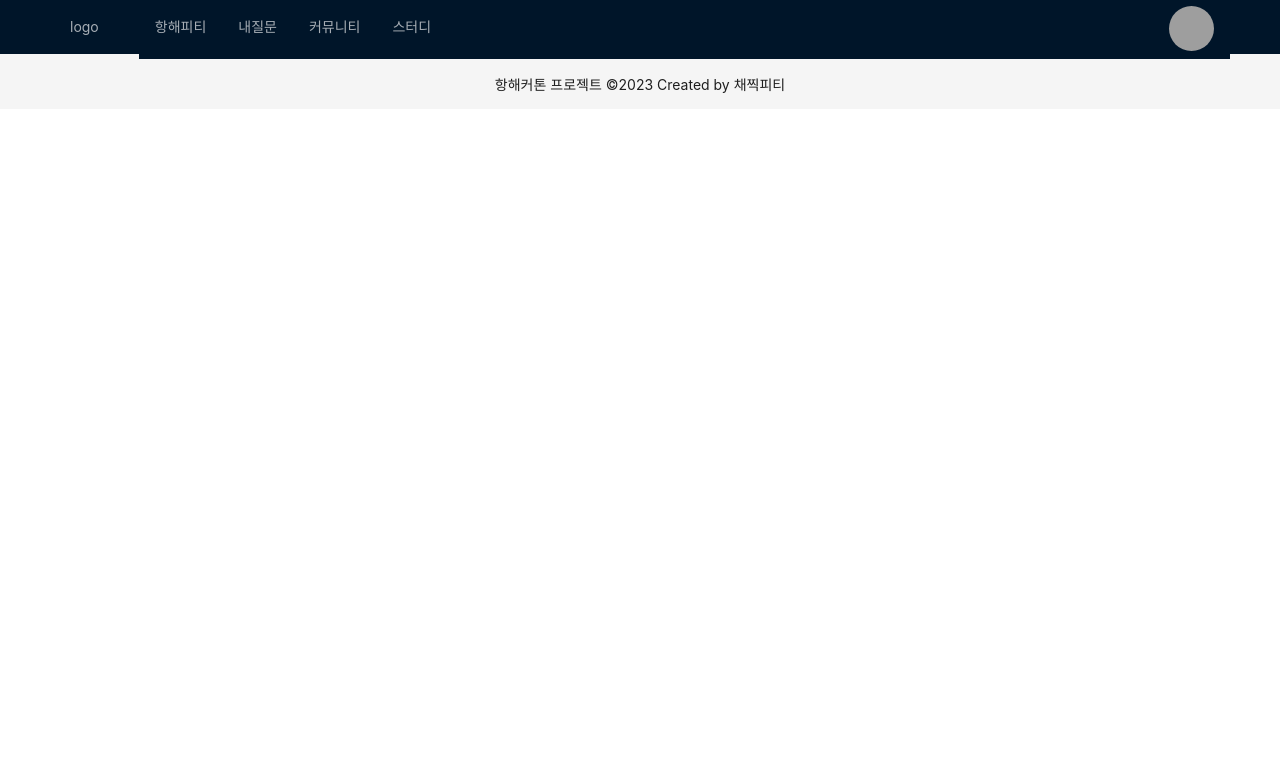
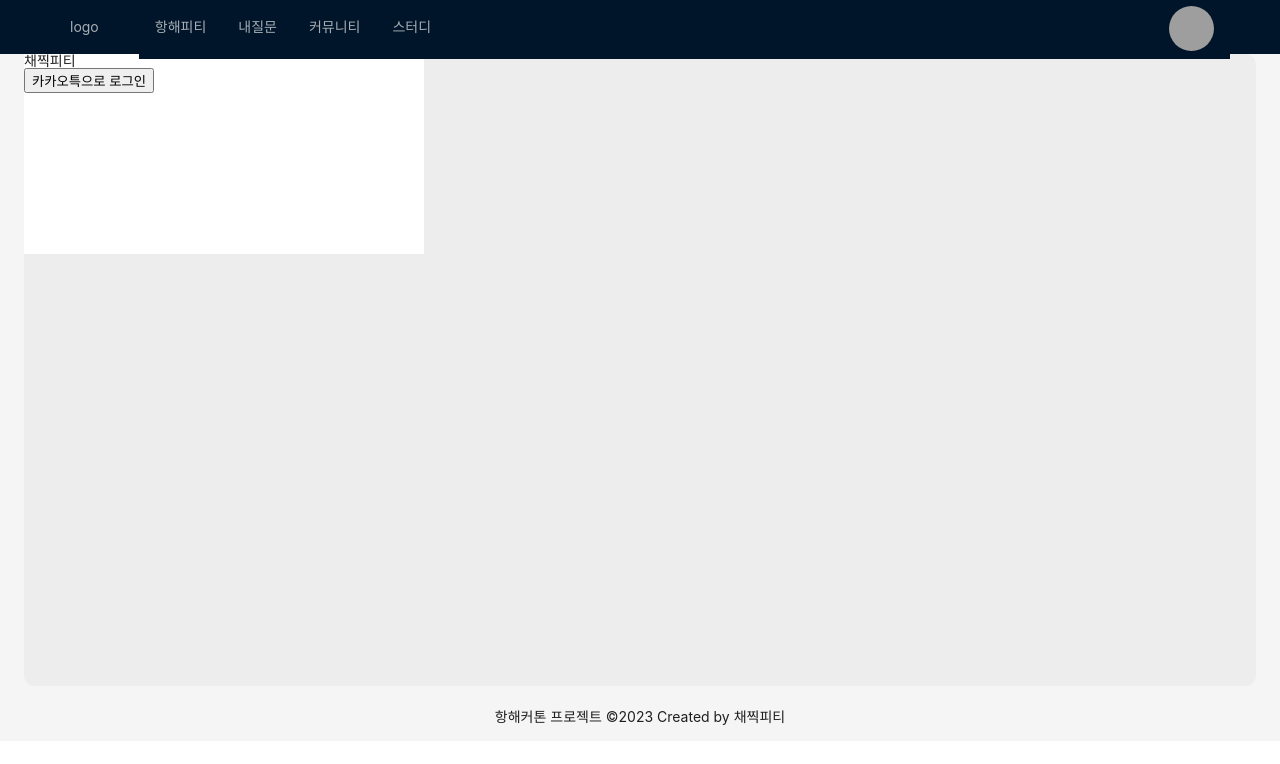
Before and after one commit to inhanbyeol94/toy-whippt-front-end, a React (Create React App) app: page /login in a window 1280 px wide. Shown: the top 764 px of the page. Built offline with nearby package versions, Linux system fonts and the light colour scheme; grey boxes are pictures that could not be loaded.

Commit message:
Feat: Login 페이지 구조

```diff
--- /dev/null
+++ b/src/components/auth/SignIn.tsx
@@ -0,0 +1,14 @@
+import { S } from './signIn.style'
+
+export const SignIn = () => {
+    return <>
+    <S.Content>
+        <S.Container>
+<S.LoginBox>
+    <p>채찍피티</p>
+    <button>카카오특으로 로그인</button>
+</S.LoginBox>
+        </S.Container>
+    </S.Content>
+    </>
+};
--- /dev/null
+++ b/src/components/auth/signIn.style.ts
@@ -0,0 +1,20 @@
+import { Layout } from "antd";
+import styled from "styled-components";
+
+const { Content } = Layout;
+
+export const S = {
+    Content: styled(Content)`
+    padding: 0 24px;
+    `,
+    Container: styled.div`
+      height: 79vh;
+      background-color: rgba(0, 0, 0, 0.03);
+      border-radius: 10px;
+    `,
+    LoginBox: styled.div`
+      width: 400px;
+      height: 200px;
+      background-color: var(--sub-color);
+    `
+}
--- a/src/components/whipGpt/index.style.ts
+++ b/src/components/whipGpt/index.style.ts
@@ -1,6 +1,5 @@
 import { Button, Form, Input, Layout } from "antd";
 import styled from "styled-components";
-// import {IWhipGPTData} from "../../interfaces/api/whipGPT.interface";
 
 const { Content } = Layout;
 const { TextArea } = Input;
--- /dev/null
+++ b/src/pages/Login.tsx
@@ -0,0 +1,5 @@
+import {SignIn} from "../components/auth/SignIn";
+
+export const Login = () => {
+    return <SignIn/>;
+};
--- a/src/shared/Router.tsx
+++ b/src/shared/Router.tsx
@@ -1,12 +1,13 @@
 import React from "react";
 import { BrowserRouter, Route, Routes } from "react-router-dom";
 import { Layout } from "antd";
+import GlobalStyles from "../GlobalStyles";
 import { AntLayout, AntFooter } from "../components/common/AntLayout";
 import { WhipGPT } from "../pages/WhipGPT";
 import { MyQuestions } from "../pages/MyQuestions";
 import { Study } from "../pages/Study";
 import { Community } from "../pages/Community";
-import GlobalStyles from "../GlobalStyles";
+import { Login } from "../pages/Login";
 const Router = () => {
   return (
     <BrowserRouter>
@@ -15,6 +16,7 @@ const Router = () => {
         <AntLayout />
         <Routes>
           <Route path="/" element={<WhipGPT />}></Route>
+            <Route path="/login" element={<Login />}></Route>
           <Route path="/my/questions" element={<MyQuestions />}></Route>
           <Route path="/community" element={<Community />}></Route>
           <Route path="/study" element={<Study />}></Route>
```
